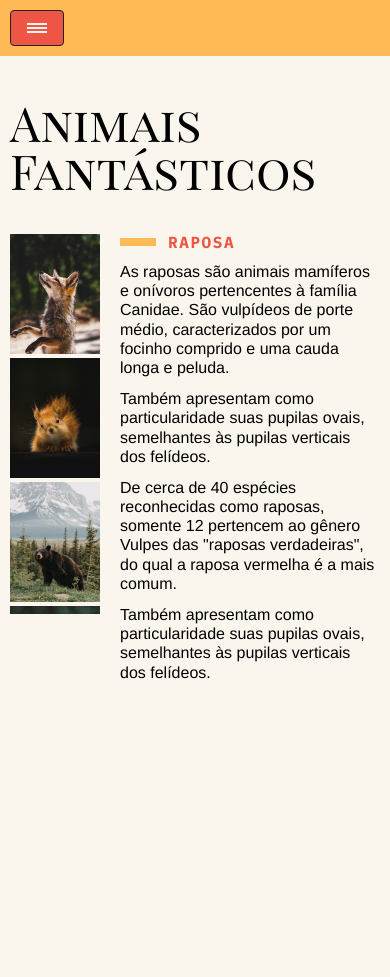
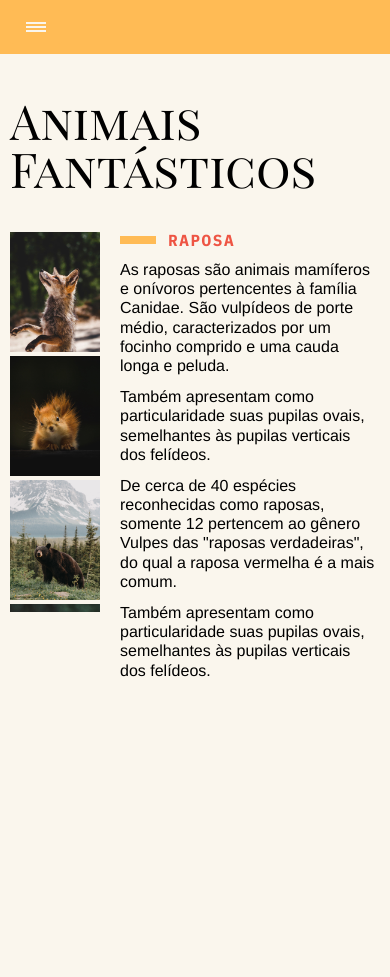
Before and after one commit to pablohpaiva22/animais-fantasticos, a plain HTML site: page index.html in a window 390 px wide. Shown: the top 977 px of the page. Drawn offline with Linux system fonts and the light colour scheme.

Commit message:
melhorando menu hamburguer icone

```diff
--- a/css/menu-mobile.css
+++ b/css/menu-mobile.css
@@ -7,13 +7,12 @@
         display: flex;
         gap: 4px;
         align-items: center;
-        background: #E54;
+        background: #FB5;
         padding: 16px;
         font-family: 'IBM Plex Mono', monospace;
         font-weight: bold;
         border-radius: 4px;
         cursor: pointer;
-        border: 1px solid #222;
     }
     .menu-mobile button::before {
         content: '';
@@ -41,6 +40,7 @@
     .menu-mobile ul li {
         background: #FB5;
         margin-bottom: 8px;
+        border-radius: 4px;
         box-shadow: 0 0 1px 0 #222;
     }
     .menu-mobile ul a {
```
